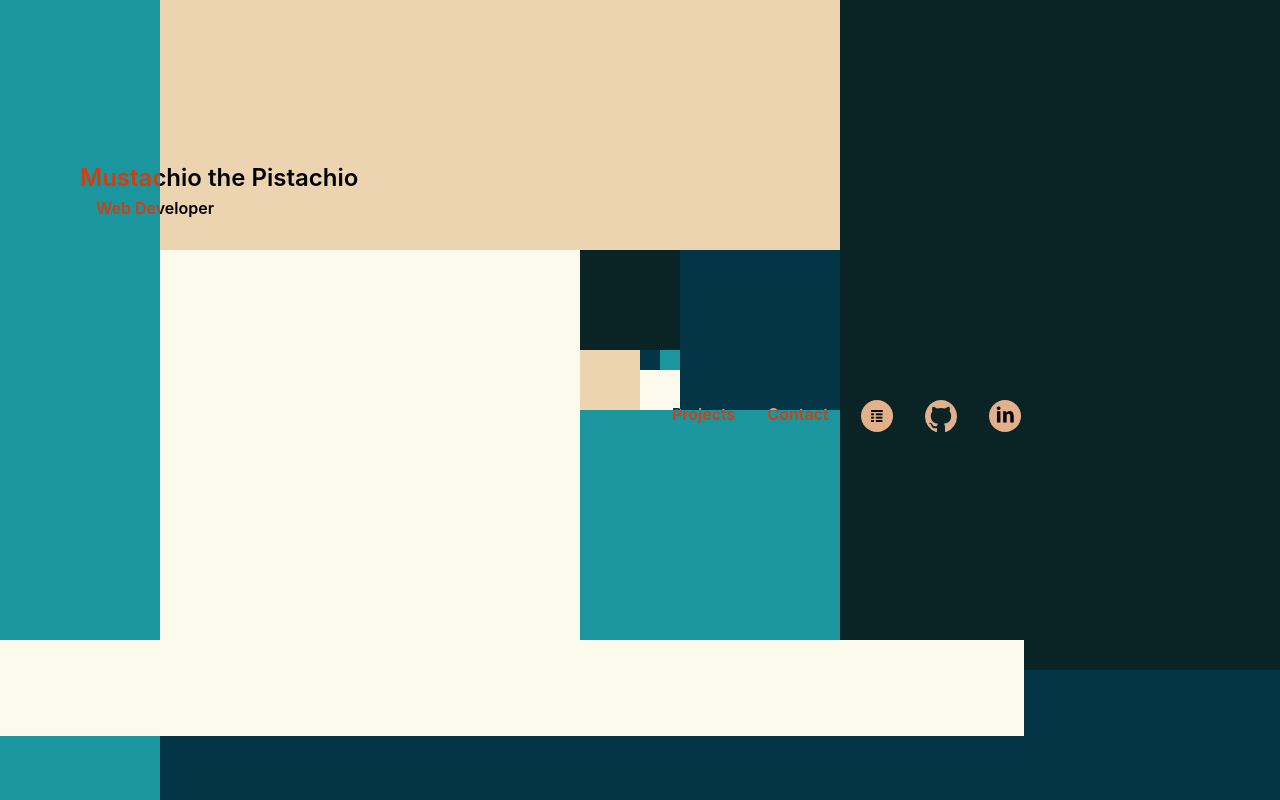
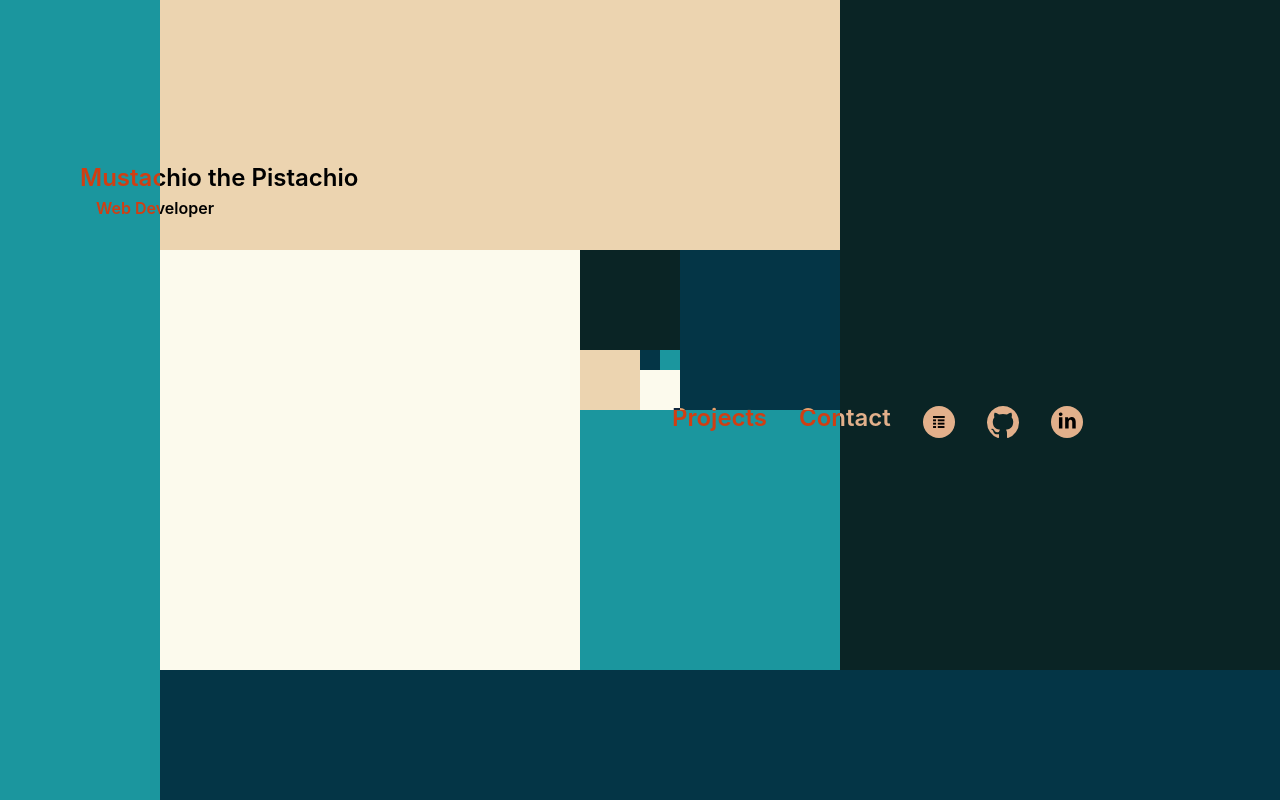
Before and after one commit to frealis/portfolio, a React (Create React App) app: page / in a window 1280 px wide. Built offline with nearby package versions, Linux system fonts and the light colour scheme.

Commit message:
Change navbar width from 80vw to 90vw, increase nav link font size from 1 to 1.5rem

```diff
--- a/src/css/App.css
+++ b/src/css/App.css
@@ -85,10 +85,9 @@
 nav {
   align-items: center;
   display: flex;
-  background-color: #FCFAED;
   height: 10vh;
   padding: calc(2rem + 2vh) 0;
-  width: 80vw; }
+  width: 90vw; }
   nav.nav-fixed {
     color: #043546;
     position: fixed;
@@ -123,6 +122,7 @@ nav {
   .scraps .scrap .link-contact,
   .scraps .scrap .link-projects {
     background-color: transparent;
+    font-size: 1.5rem;
     position: static; }
     .scraps .scrap .link-contact:hover,
     .scraps .scrap .link-projects:hover {
@@ -187,6 +187,7 @@ nav {
   .scraps-collected .scrap-collected .link-contact,
   .scraps-collected .scrap-collected .link-projects {
     background-color: transparent;
+    font-size: 1.5rem;
     position: static; }
     .scraps-collected .scrap-collected .link-contact:hover,
     .scraps-collected .scrap-collected .link-projects:hover {
--- a/src/js/handle-scroll.js
+++ b/src/js/handle-scroll.js
@@ -6,6 +6,7 @@ export function handleScroll(main) {
     document.querySelector('.scrap.free.brand').classList.add('display-none')
     document.querySelector('.scrap-collected.net.brand').classList.remove('display-none')
     document.querySelector('.scrap-collected.net.brand').classList.add('animation-chromatophore')
+    // document.querySelector('.nav-net').
   } else {
     document.querySelector('.scrap.free.brand').classList.remove('display-none')
     document.querySelector('.scrap-collected.net.brand').classList.add('display-none')
@@ -33,5 +34,4 @@ export function handleScroll(main) {
     document.querySelector('.nav-net').classList.remove('nav-net-vanish')
     document.querySelector('.nav-fixed').classList.add('nav-fixed-vanish')
   }
-
 }
--- a/src/scss/_nav.scss
+++ b/src/scss/_nav.scss
@@ -1,10 +1,10 @@
 nav {
   align-items: center;
+  // background-color: $secondary-color;
   display: flex;
-  background-color: $secondary-color;
   height: 10vh;
   padding: calc(2rem + 2vh) 0;
-  width: 80vw;
+  width: 90vw;
   &.nav-fixed {
     color: $tertiary-color;
     position: fixed;
@@ -32,6 +32,7 @@ nav {
     & .link-contact,
     & .link-projects {
       background-color: transparent;
+      font-size: 1.5rem;
       position: static;
       &:hover {
         animation-duration: 0.25s;
@@ -77,6 +78,7 @@ nav {
   & .scrap-collected {
     color: $tertiary-color;
     font-weight: 600;
+    // mix-blend-mode: difference;
     padding: 0 1rem;
     position: absolute;
     z-index: 2;
@@ -86,6 +88,7 @@ nav {
     & .link-contact,
     & .link-projects {
       background-color: transparent;
+      font-size: 1.5rem;
       position: static;
       &:hover {
         animation-duration: 0.25s;
```
